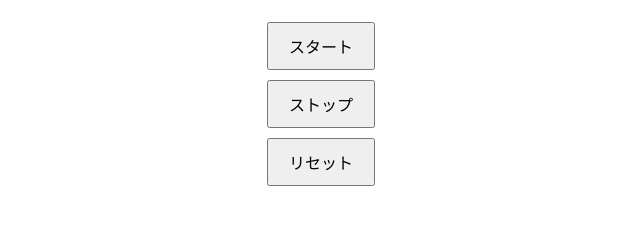
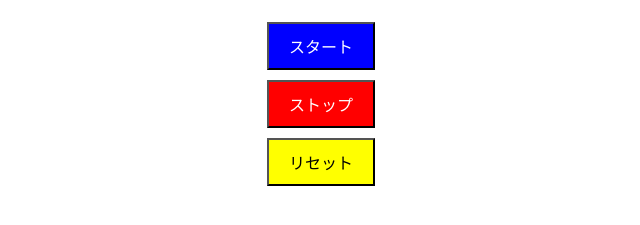
Before and after one commit to yuzukitakashio/-stopwatch, a plain HTML site: page index.html in a window 1280 px wide. Shown: the part 95-320 px from the top of the page, without its empty margins (319-959 px from the left). Drawn offline with Linux system fonts and the light colour scheme.

Commit message:
Update styles.css

```diff
--- a/styles.css
+++ b/styles.css
@@ -21,3 +21,21 @@ button {
     padding: 10px 20px;
     margin: 5px;
 }
+
+/* スタートボタンのスタイル */
+#startButton {
+    background-color: blue; /* 青 */
+    color: white; /* ボタンのテキストを白色に */
+}
+
+/* ストップボタンのスタイル */
+#stopButton {
+    background-color: red; /* 赤 */
+    color: white; /* ボタンのテキストを白色に */
+}
+
+/* リセットボタンのスタイル */
+#resetButton {
+    background-color: yellow; /* 黄色 */
+    color: black; /* ボタンのテキストを黒色に */
+}
```
